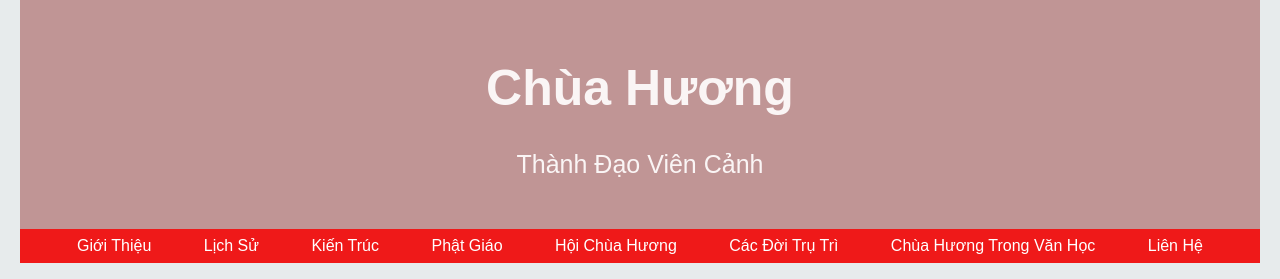
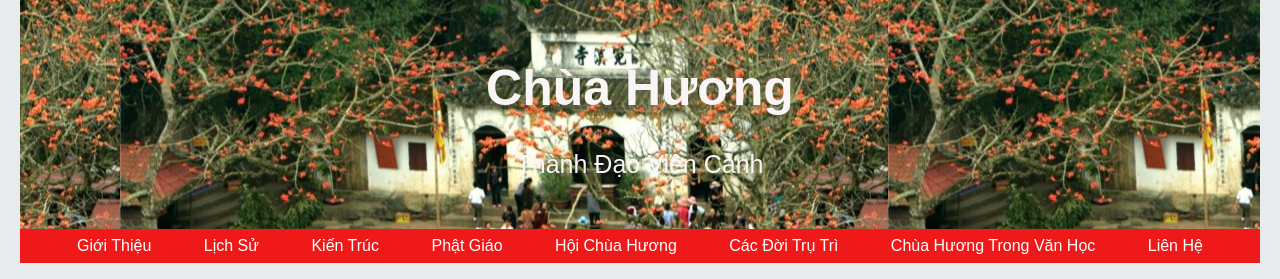
Before and after one commit to NGUYENVANDUNG205/web-gioi-thieu-chua-huong, a plain HTML site: page index.html in a window 1280 px wide. Shown: the top 279 px of the page. Drawn offline with Linux system fonts and the light colour scheme.

Commit message:
Update style.css

```diff
--- a/style.css
+++ b/style.css
@@ -20,7 +20,7 @@ header {
     font-size: 25px;
     text-align: center;
     padding: 1em;
-    background-image: url(images/mau1.jpg);
+    background-image: url(mau1.jpg);
     background-position: 100px;
 }
 
```
